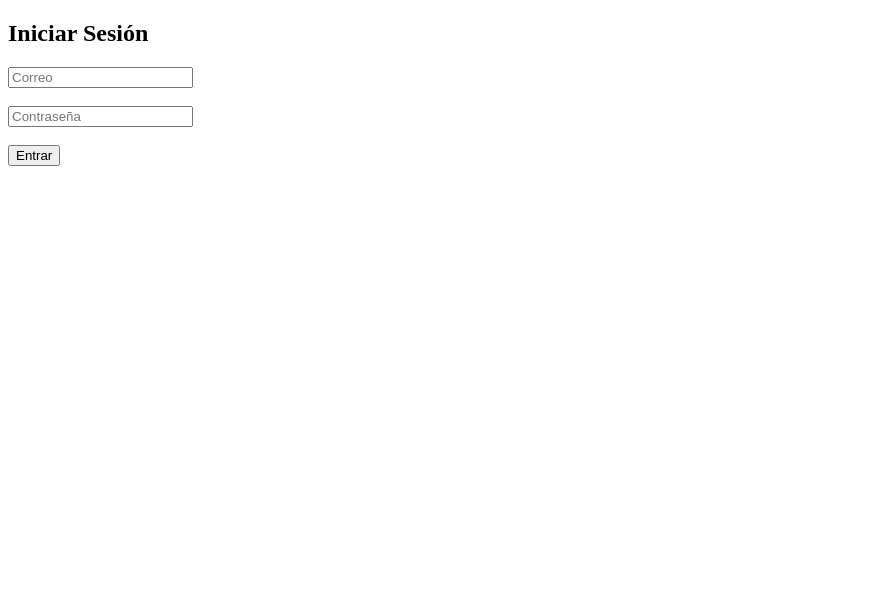
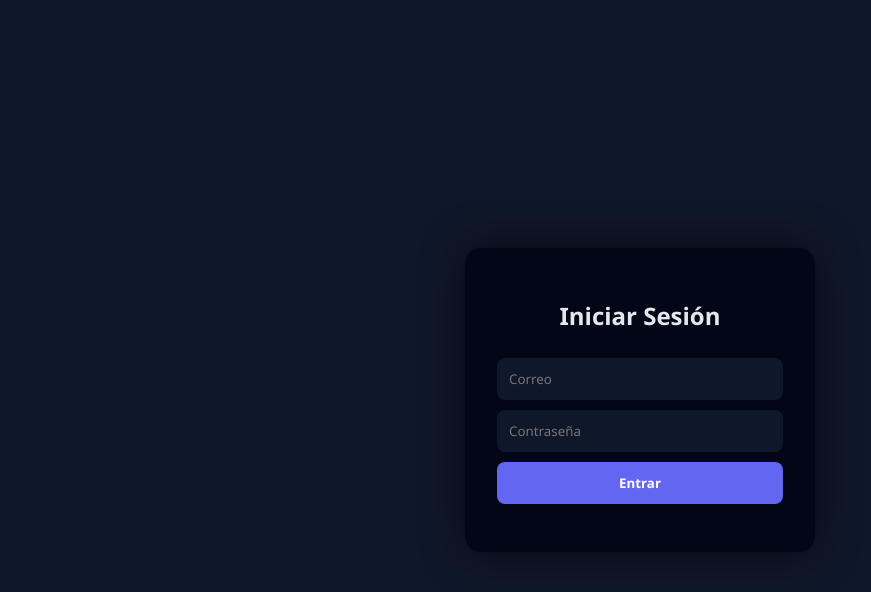
Before and after one commit to sonicisa456/ACT_4, a plain HTML site: page FRONTEND/login.html in a window 1280 px wide. Shown: the whole page, without its empty margins (0-871 px from the left). Drawn offline with Linux system fonts and the light colour scheme.

Commit message:
creación de las páginas de inicio de sesión y dashboard; implementación de la lógica para agregar y mostrar productos

```diff
--- a/FRONTEND/login.html
+++ b/FRONTEND/login.html
@@ -2,20 +2,21 @@
 <html lang="es">
 <head>
   <meta charset="UTF-8">
-  <title>Login - ACT 4</title>
+  <title>ACT 4 - Login</title>
+  <link rel="stylesheet" href="styles.css">
 </head>
 <body>
-  <h2>Iniciar Sesión</h2>
 
-  <form id="loginForm">
-    <input type="email" id="email" placeholder="Correo" required>
-    <br><br>
-    <input type="password" id="password" placeholder="Contraseña" required>
-    <br><br>
-    <button type="submit">Entrar</button>
-  </form>
+  <div class="card">
+    <h2>Iniciar Sesión</h2>
 
-  <p id="msg"></p>
+    <input type="email" id="email" placeholder="Correo">
+    <input type="password" id="password" placeholder="Contraseña">
+
+    <button onclick="login()">Entrar</button>
+
+    <p id="msg" class="msg"></p>
+  </div>
 
   <script src="login.js"></script>
 </body>
--- a/FRONTEND/login.js
+++ b/FRONTEND/login.js
@@ -1,16 +1,12 @@
-const form = document.getElementById("loginForm");
+const API = "https://act-4-eta.vercel.app";
 
-form.addEventListener("submit", async (e) => {
-  e.preventDefault();
-
+async function login() {
   const email = document.getElementById("email").value;
   const password = document.getElementById("password").value;
 
-  const res = await fetch("http://localhost:4000/api/auth/login", {
+  const res = await fetch(API + "/api/auth/login", {
     method: "POST",
-    headers: {
-      "Content-Type": "application/json"
-    },
+    headers: { "Content-Type": "application/json" },
     body: JSON.stringify({ email, password })
   });
 
@@ -18,8 +14,8 @@ form.addEventListener("submit", async (e) => {
 
   if (data.token) {
     localStorage.setItem("token", data.token);
-    document.getElementById("msg").innerText = "Login exitoso";
+    window.location.href = "dashboard.html";
   } else {
     document.getElementById("msg").innerText = data.message;
   }
-});
+}
--- /dev/null
+++ b/FRONTEND/styles.css
@@ -0,0 +1,58 @@
+* {
+  box-sizing: border-box;
+  font-family: "Segoe UI", system-ui, sans-serif;
+}
+
+body {
+  margin: 0;
+  background: #0f172a;
+  color: #e5e7eb;
+  display: flex;
+  justify-content: center;
+  align-items: center;
+  height: 100vh;
+}
+
+.card {
+  background: #020617;
+  padding: 2rem;
+  border-radius: 16px;
+  width: 350px;
+  box-shadow: 0 0 40px rgba(0,0,0,.6);
+}
+
+h2 {
+  margin-bottom: 1rem;
+  text-align: center;
+}
+
+input, button {
+  width: 100%;
+  padding: 12px;
+  margin-top: 10px;
+  border-radius: 8px;
+  border: none;
+  outline: none;
+}
+
+input {
+  background: #0f172a;
+  color: white;
+}
+
+button {
+  background: #6366f1;
+  color: white;
+  font-weight: bold;
+  cursor: pointer;
+}
+
+button:hover {
+  background: #4f46e5;
+}
+
+.msg {
+  margin-top: 1rem;
+  text-align: center;
+  color: #22c55e;
+}
```
Also changed, not shown: FRONTEND/dashboard.html (added, +24 -0 lines), FRONTEND/dashboard.js (added, +41 -0 lines).
